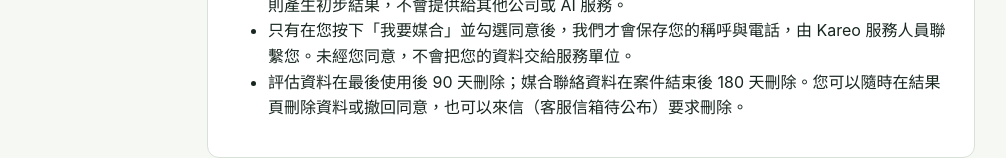
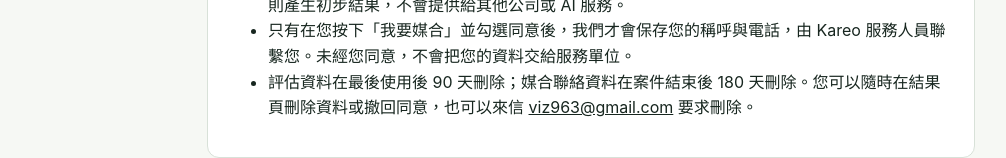
Before and after one commit to viz963-1216/Kareo, a React (Vite) app in the folder apps/web/: page /consent in a window 1280 px wide. Shown: the part 661-819 px from the top of the page, without its empty margins (49-1055 px from the left). Built offline with nearby package versions, Linux system fonts and the light colour scheme; no server answers.

Commit message:
docs: publish Kareo privacy contact without activating draft consent

```diff
--- a/apps/web/src/pages/ConsentPage.tsx
+++ b/apps/web/src/pages/ConsentPage.tsx
@@ -45,7 +45,7 @@ export function ConsentPage({ onAccept }: Props) {
           <li>評估不需要提供姓名或電話。</li>
           <li>您的評估回答（包含行動能力、日常生活協助等與健康相關的資訊）只會由 Kareo 系統依固定規則產生初步結果，不會提供給其他公司或 AI 服務。</li>
           <li>只有在您按下「我要媒合」並勾選同意後，我們才會保存您的稱呼與電話，由 Kareo 服務人員聯繫您。未經您同意，不會把您的資料交給服務單位。</li>
-          <li>評估資料在最後使用後 90 天刪除；媒合聯絡資料在案件結束後 180 天刪除。您可以隨時在結果頁刪除資料或撤回同意，也可以來信（客服信箱待公布）要求刪除。</li>
+          <li>評估資料在最後使用後 90 天刪除；媒合聯絡資料在案件結束後 180 天刪除。您可以隨時在結果頁刪除資料或撤回同意，也可以來信 <a href="mailto:viz963@gmail.com">viz963@gmail.com</a> 要求刪除。</li>
         </ul>
         {consentVersions && (
           <p className="field-hint">
```
Also changed, not shown: 3 other files (tests, documents, lock files or other folders).
